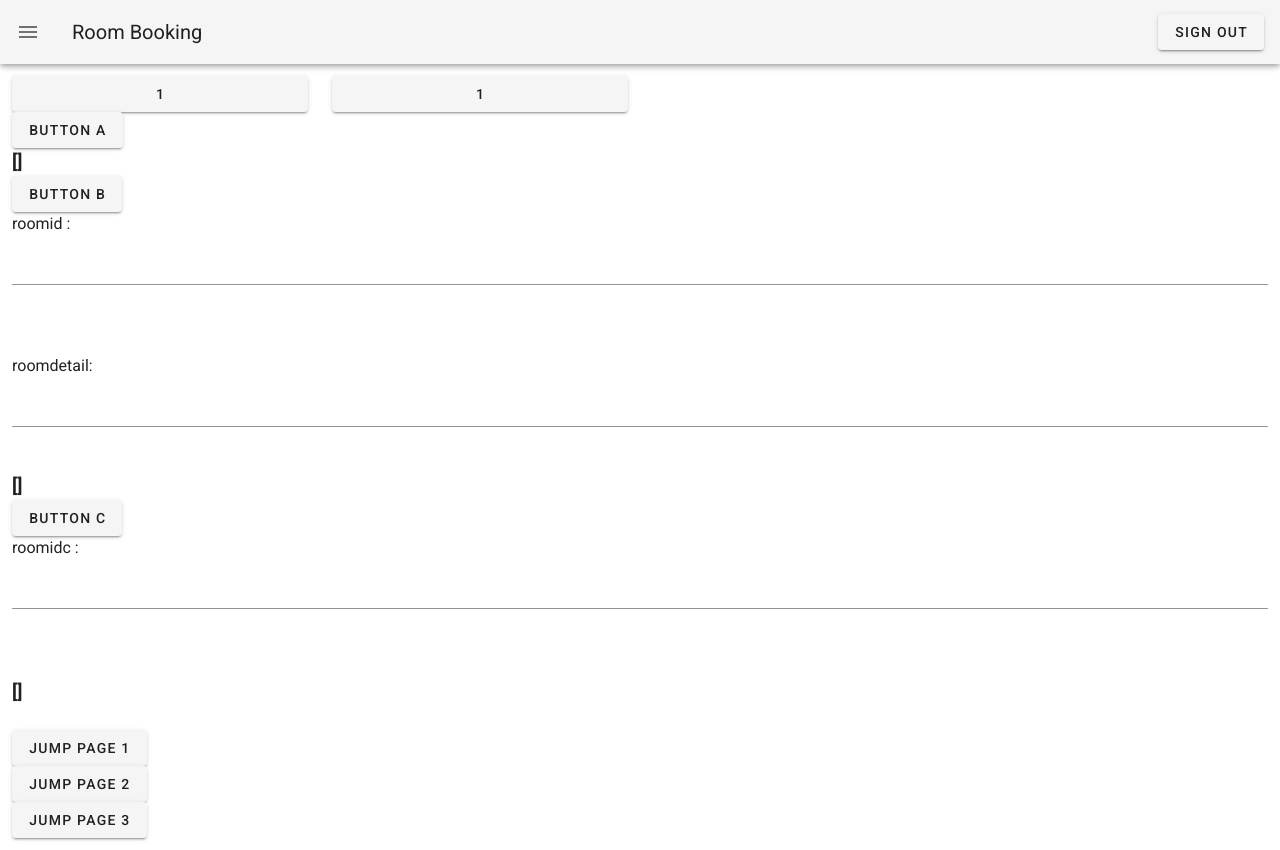
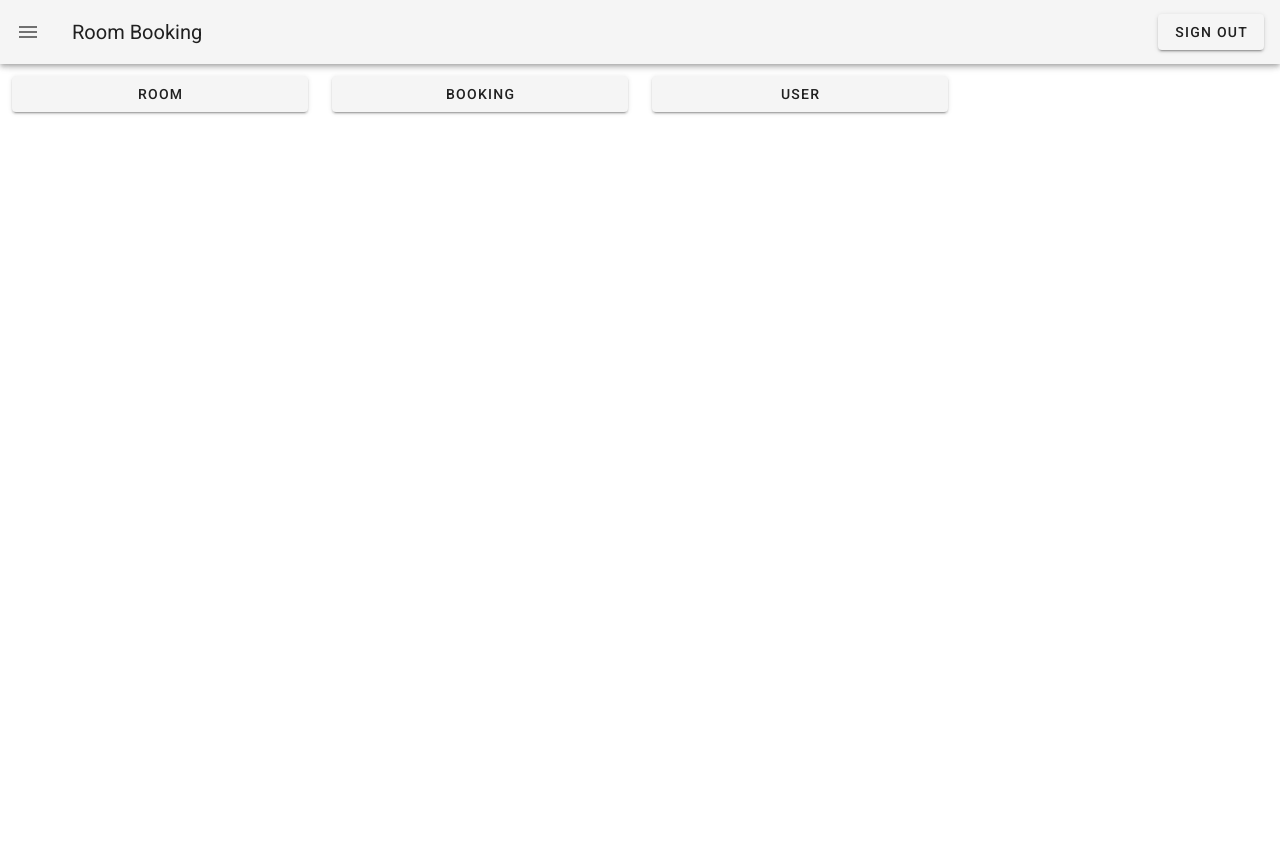
Before and after one commit to gitercn/spring-boot-vuejs-copy, a Vue app in the folder frontend/: page / in a window 1280 px wide. After the commit the page ends 800 px from the top, so only its background shows below. Built offline with nearby package versions, Linux system fonts and the light colour scheme; what vue-js-modal would draw is missing.

Commit message:
clean up ui a bit

```diff
--- a/frontend/src/components/Navbar.vue
+++ b/frontend/src/components/Navbar.vue
@@ -36,10 +36,9 @@ export default {
       links: [
         { icon: 'mdi-view-dashboard', text: 'Dashboard', route: '/' },
         { icon: 'mdi-book', text: 'Room', route: '/Room' },
-        { icon: 'mdi-account', text: 'User', route: '/account' },
-        { icon: 'mdi-account', text: 'Account1', route: '/Page1' },
-        { icon: 'mdi-account', text: 'Account2', route: '/Page2' },
-        { icon: 'mdi-account', text: 'Account3', route: '/Page3' },
+        { icon: 'mdi-av-timer', text: 'Booking', route: '/Booking' },
+        { icon: 'mdi-account', text: 'User', route: '/User' },
+        { icon: 'mdi-cog', text: 'Other', route: '/Page1' },
       ]
     };
   }
--- a/frontend/src/components/Service.vue
+++ b/frontend/src/components/Service.vue
@@ -2,15 +2,18 @@
   <div class="service">
     <v-container fluid>
       <v-row>
-        <v-col cols="12" md="6" lg="3">
-          <v-btn block>1</v-btn>
+        <v-col cols="12" md="3" lg="3">
+          <v-btn block @click="jumpPage1()">Room</v-btn>
         </v-col>
-        <v-col cols="12" md="6" lg="3">
-          <v-btn block>1</v-btn>
+        <v-col cols="12" md="3" lg="3">
+          <v-btn block @click="jumpPage2()">Booking</v-btn>
+        </v-col>
+        <v-col cols="12" md="3" lg="3">
+          <v-btn block @click="jumpPage2()">User</v-btn>
         </v-col>
       </v-row>
 
-      <v-btn @click="callRestServicea()">Button A</v-btn>
+      <!-- <v-btn @click="callRestServicea()">Button A</v-btn>
 
       <h3>{{ postsa }}</h3>
 
@@ -36,11 +39,11 @@
       <br />
       <h3>{{ postsc }}</h3>
       <br />
-      <v-btn @click="jumpPage1()">Jump Page 1</v-btn>
+      <v-btn @click="jumpPage1()">Room</v-btn>
       <br />
-      <v-btn @click="jumpPage2()">Jump Page 2</v-btn>
+      <v-btn @click="jumpPage2()">Booking</v-btn>
       <br />
-      <v-btn @click="jumpPage3()">Jump Page 3</v-btn>
+      <v-btn @click="jumpPage3()">User</v-btn> -->
     </v-container>
   </div>
 </template>
@@ -100,13 +103,13 @@ export default {
         });
     },
     jumpPage1() {
-      this.$router.push("/Page1");
+      this.$router.push("/Room");
     },
     jumpPage2() {
-      this.$router.push("/Page2");
+      this.$router.push("/Booking");
     },
     jumpPage3() {
-      this.$router.push("/Page3");
+      this.$router.push("/User");
     }
   }
 };
```
